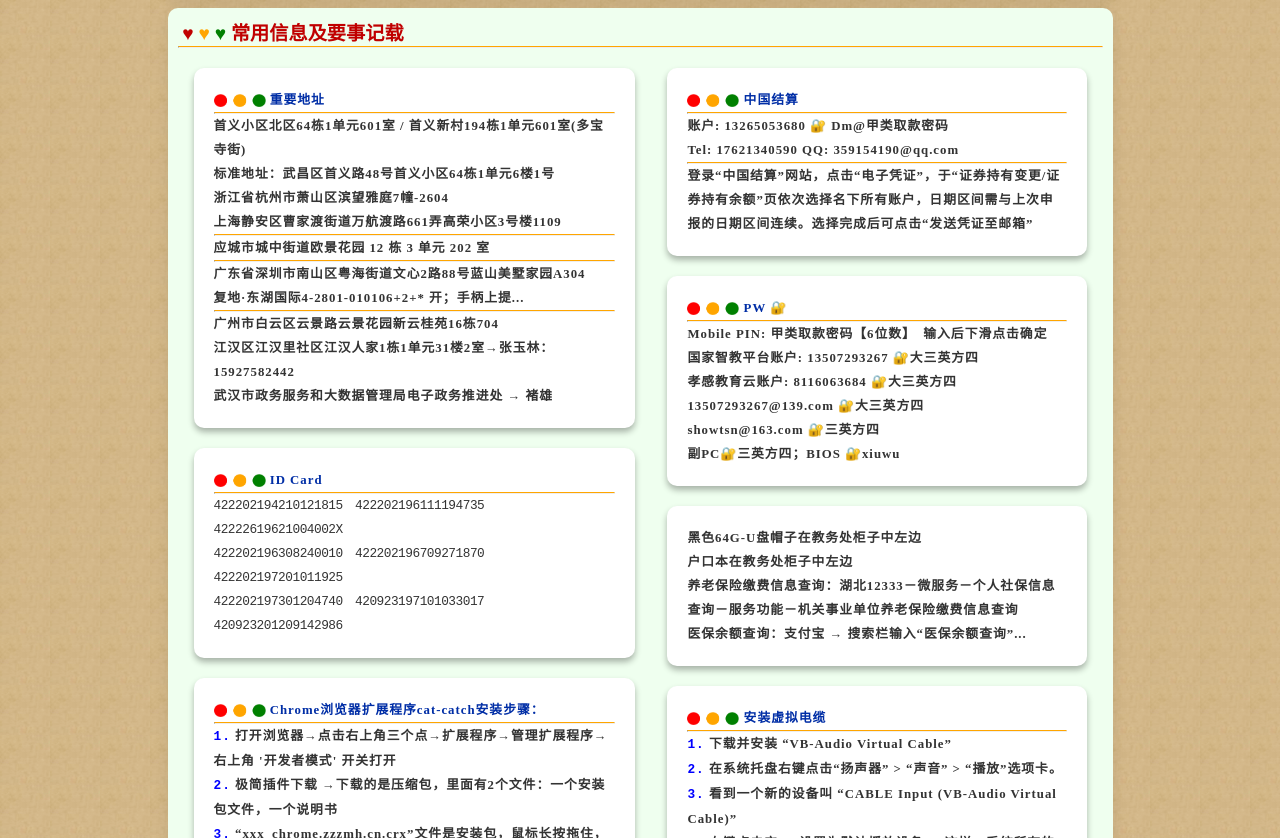
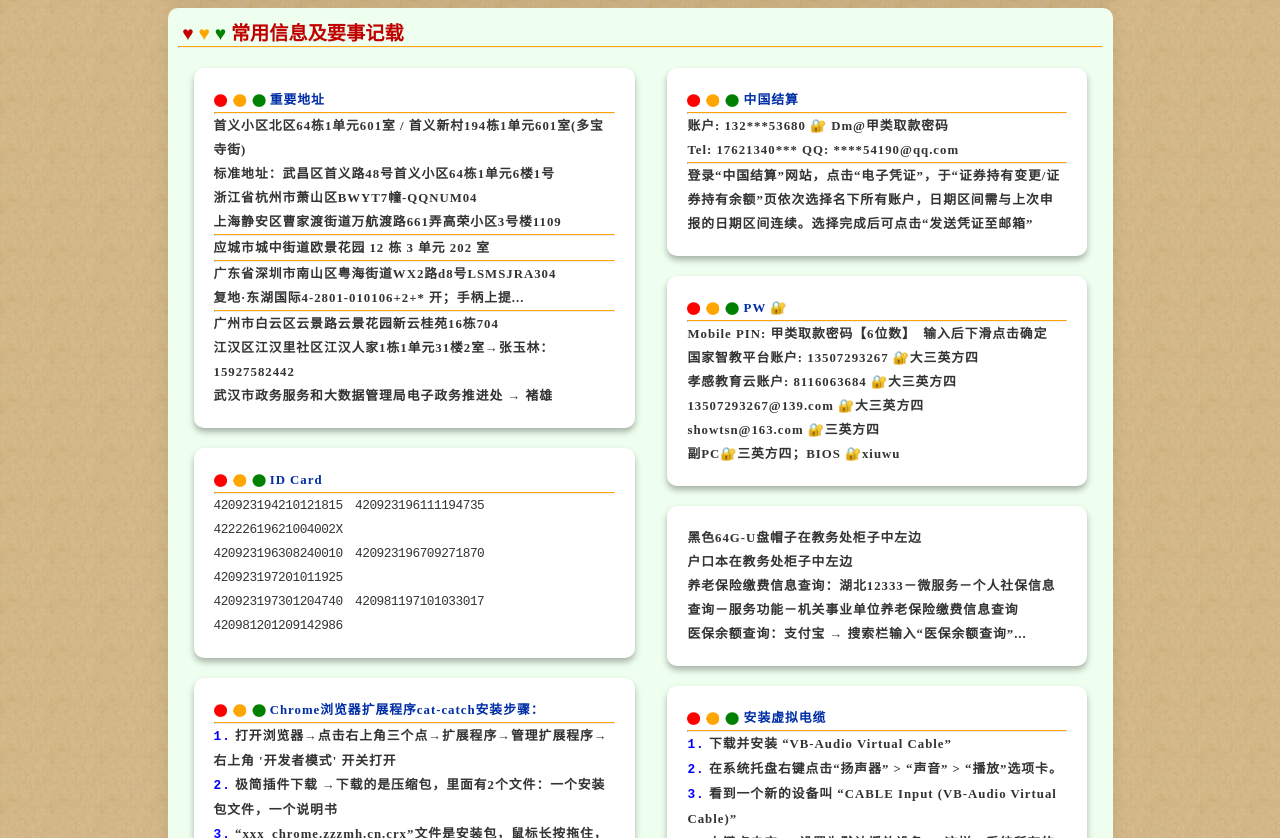
Before and after one commit to showtsn/showtsn.github.io, a plain HTML site: page index.html in a window 1280 px wide. Shown: the part 465-1303 px from the top of the page. Drawn offline with Linux system fonts and the light colour scheme.

Commit message:
Add files via upload

```diff
--- a/index.html
+++ b/index.html
@@ -88,10 +88,10 @@
 				<p class="LR"><img class="circleimg" src="./img/三园.png">&nbsp;重要地址</p><hr>
 				<p>首义小区北区64栋1单元601室 / 首义新村194栋1单元601室(多宝寺街)</p>
 				<p>标准地址：武昌区首义路48号首义小区64栋1单元6楼1号</p>
-				<p>浙江省杭州市萧山区滨望雅庭7幢-2604</p>
+				<p>浙江省杭州市萧山区BWYT7幢-QQNUM04</p>
 				<p>上海静安区曹家渡街道万航渡路661弄高荣小区3号楼1109</p><hr>
 				<p>应城市城中街道欧景花园 12 栋 3 单元 202 室</p><hr>
-				<p>广东省深圳市南山区粤海街道文心2路88号蓝山美墅家园A304</p>
+				<p>广东省深圳市南山区粤海街道WX2路d8号LSMSJRA304</p>
 				<p>复地·东湖国际4-2801-010106+2+* 开；手柄上提...</p><hr>
 				<p>广州市白云区云景路云景花园新云桂苑16栋704</p>
 				<p>江汉区江汉里社区江汉人家1栋1单元31楼2室→张玉林：15927582442</p>
@@ -99,9 +99,9 @@
 			</div>
 			<div class="cardTin">
 				<p class="LR"><img class="circleimg" src="./img/三园.png">&nbsp;ID Card</p><hr>
-				<p class="font1">422202194210121815　422202196111194735　42222619621004002X</p>
-				<p class="font1">422202196308240010　422202196709271870　422202197201011925</p>
-				<p class="font1">422202197301204740　420923197101033017　420923201209142986</p>
+				<p class="font1">420923194210121815　420923196111194735　42222619621004002X</p>
+				<p class="font1">420923196308240010　420923196709271870　420923197201011925</p>
+				<p class="font1">420923197301204740　420981197101033017　420981201209142986</p>
 			</div>
 			<div class="cardTin">
 				<p class="LR"><img class="circleimg" src="./img/三园.png">&nbsp;Chrome浏览器扩展程序cat-catch安装步骤：</p><hr>
@@ -141,8 +141,8 @@
 		<div class="affair">
 			<div class="cardTin">
 				<p class="LR"><img class="circleimg" src="./img/三园.png">&nbsp;中国结算</p><hr>
-				<p>账户: 13265053680  🔐 Dm@甲类取款密码</p>
-				<p>Tel: 17621340590  QQ: 359154190@qq.com</p><hr>
+				<p>账户: 132***53680  🔐 Dm@甲类取款密码</p>
+				<p>Tel: 17621340***  QQ: ****54190@qq.com</p><hr>
 				<p>登录“中国结算”网站，点击“电子凭证”，于“证券持有变更/证券持有余额”页依次选择名下所有账户，日期区间需与上次申报的日期区间连续。选择完成后可点击“发送凭证至邮箱”
 				</p>
 			</div>
```
